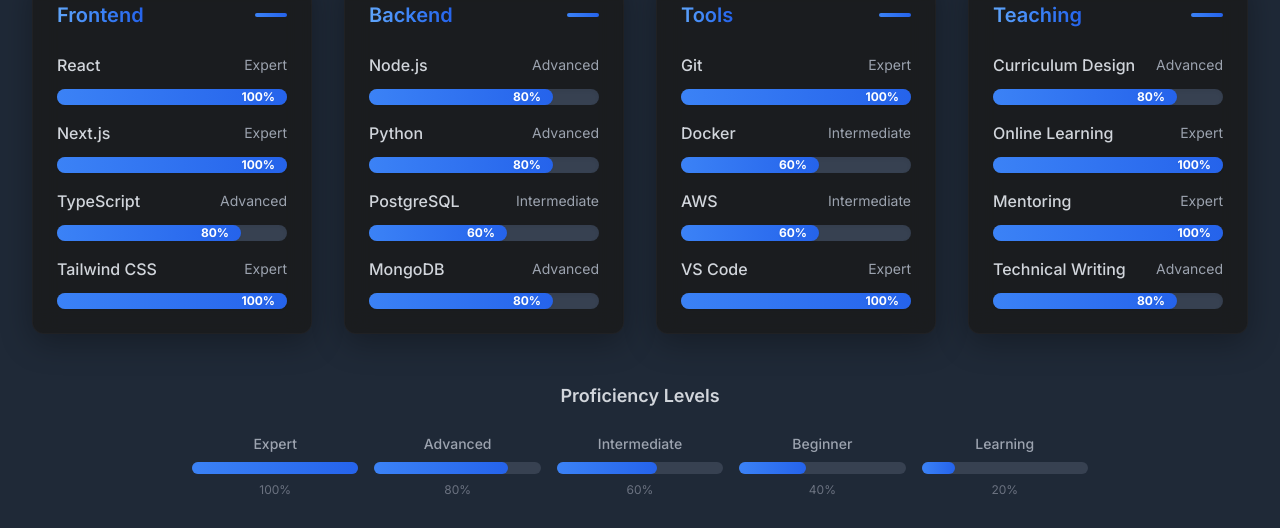
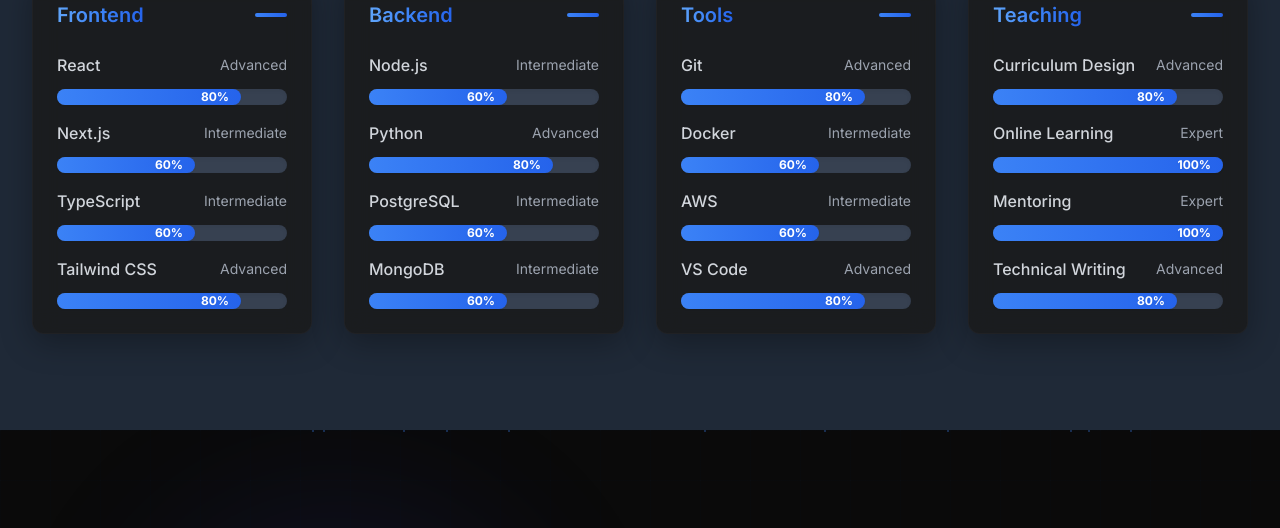
Before and after one commit to nkkwame/nkkwame.github.io, a Next.js app: page / in a window 1280 px wide. Shown: the part 1900-2428 px from the top of the page. Built offline with nearby package versions, Linux system fonts and the light colour scheme.

Commit message:
fix: Update proficiency levels in Skills component to reflect accurate ratings and remove legend

```diff
--- a/components/Skills.tsx
+++ b/components/Skills.tsx
@@ -30,28 +30,28 @@
     {
       category: 'Frontend',
       items: [
-        { name: 'React', level: 5 },
-        { name: 'Next.js', level: 5 },
-        { name: 'TypeScript', level: 4 },
-        { name: 'Tailwind CSS', level: 5 }
+        { name: 'React', level: 4 },
+        { name: 'Next.js', level: 3 },
+        { name: 'TypeScript', level: 3 },
+        { name: 'Tailwind CSS', level: 4 }
       ]
     },
     {
       category: 'Backend',
       items: [
-        { name: 'Node.js', level: 4 },
+        { name: 'Node.js', level: 3 },
         { name: 'Python', level: 4 },
         { name: 'PostgreSQL', level: 3 },
-        { name: 'MongoDB', level: 4 }
+        { name: 'MongoDB', level: 3 }
       ]
     },
     {
       category: 'Tools',
       items: [
-        { name: 'Git', level: 5 },
+        { name: 'Git', level: 4 },
         { name: 'Docker', level: 3 },
         { name: 'AWS', level: 3 },
-        { name: 'VS Code', level: 5 }
+        { name: 'VS Code', level: 4 }
       ]
     },
     {
@@ -121,48 +121,6 @@
             </div>
           ))}
         </div>
-
-        {/* Legend */}
-        <div className="mt-12 text-center">
-          <h4 className="text-lg font-semibold mb-6 text-gray-700 dark:text-gray-300">Proficiency Levels</h4>
-          <div className="grid grid-cols-2 md:grid-cols-5 gap-4 max-w-4xl mx-auto">
-            <div className="flex flex-col items-center space-y-2">
-              <span className="text-sm font-medium text-gray-600 dark:text-gray-400">Expert</span>
-              <div className="w-full h-3 bg-gray-200 dark:bg-gray-700 rounded-full">
-                <div className="w-full h-3 bg-gradient-to-r from-blue-500 to-blue-600 rounded-full"></div>
-              </div>
-              <span className="text-xs text-gray-500">100%</span>
-            </div>
-            <div className="flex flex-col items-center space-y-2">
-              <span className="text-sm font-medium text-gray-600 dark:text-gray-400">Advanced</span>
-              <div className="w-full h-3 bg-gray-200 dark:bg-gray-700 rounded-full">
-                <div className="w-4/5 h-3 bg-gradient-to-r from-blue-500 to-blue-600 rounded-full"></div>
-              </div>
-              <span className="text-xs text-gray-500">80%</span>
-            </div>
-            <div className="flex flex-col items-center space-y-2">
-              <span className="text-sm font-medium text-gray-600 dark:text-gray-400">Intermediate</span>
-              <div className="w-full h-3 bg-gray-200 dark:bg-gray-700 rounded-full">
-                <div className="w-3/5 h-3 bg-gradient-to-r from-blue-500 to-blue-600 rounded-full"></div>
-              </div>
-              <span className="text-xs text-gray-500">60%</span>
-            </div>
-            <div className="flex flex-col items-center space-y-2">
-              <span className="text-sm font-medium text-gray-600 dark:text-gray-400">Beginner</span>
-              <div className="w-full h-3 bg-gray-200 dark:bg-gray-700 rounded-full">
-                <div className="w-2/5 h-3 bg-gradient-to-r from-blue-500 to-blue-600 rounded-full"></div>
-              </div>
-              <span className="text-xs text-gray-500">40%</span>
-            </div>
-            <div className="flex flex-col items-center space-y-2">
-              <span className="text-sm font-medium text-gray-600 dark:text-gray-400">Learning</span>
-              <div className="w-full h-3 bg-gray-200 dark:bg-gray-700 rounded-full">
-                <div className="w-1/5 h-3 bg-gradient-to-r from-blue-500 to-blue-600 rounded-full"></div>
-              </div>
-              <span className="text-xs text-gray-500">20%</span>
-            </div>
-          </div>
-        </div>
       </div>
     </section>
   )
```
